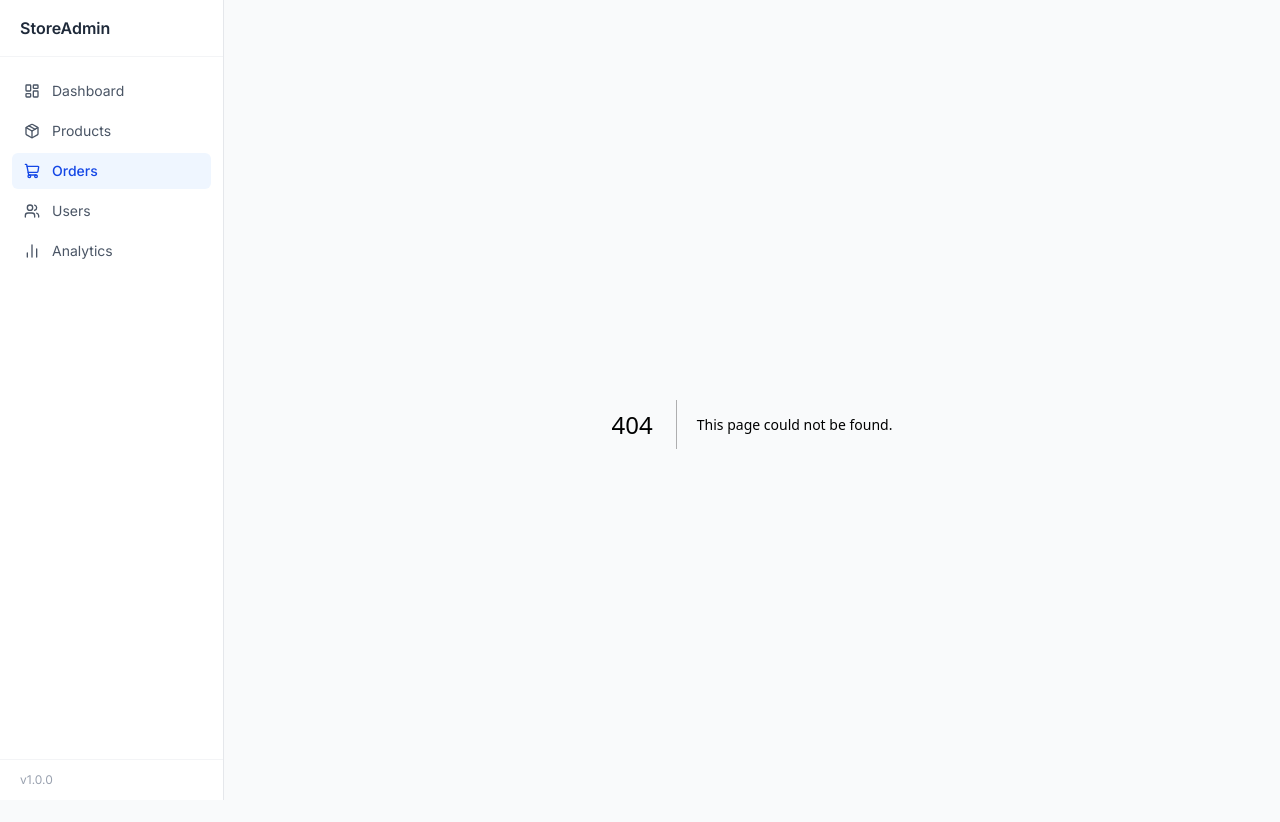
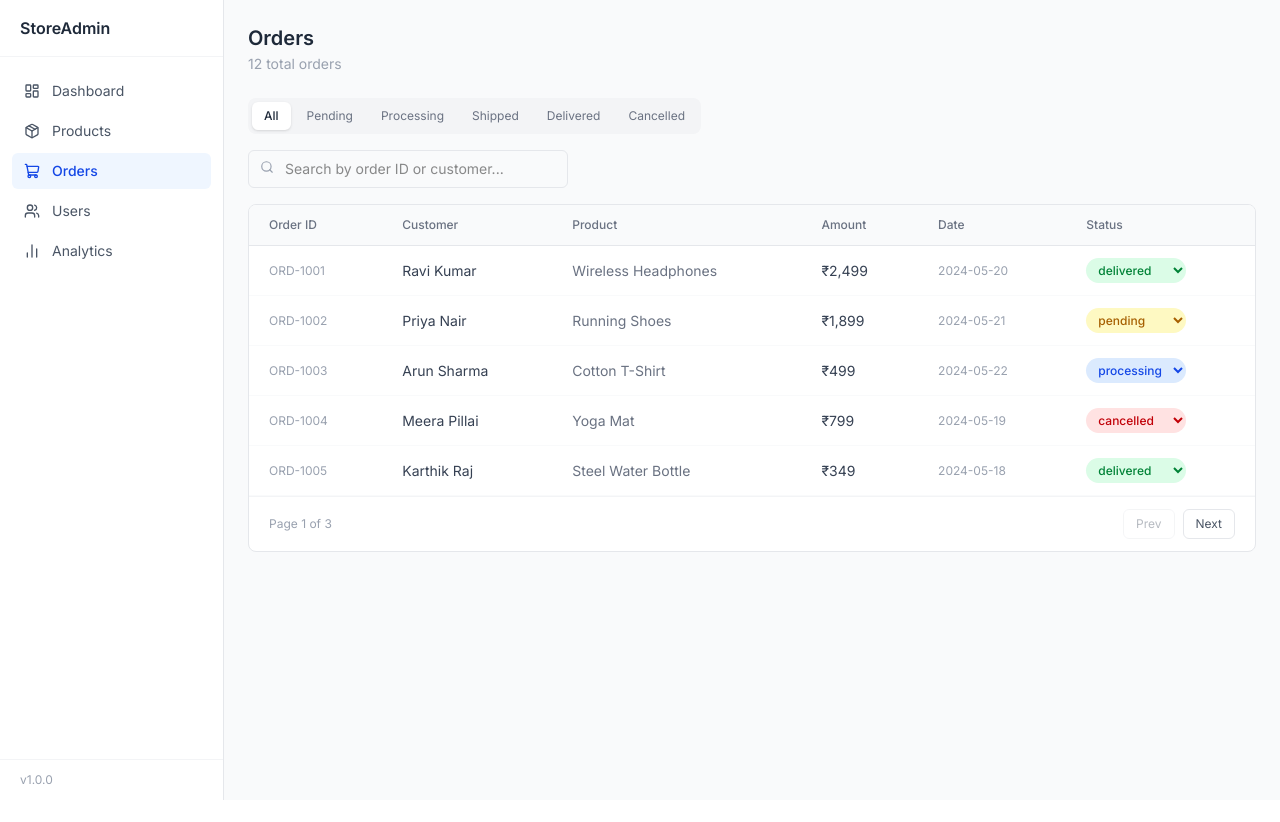
Before and after one commit to KISHORE1612AI/ecom-admin, a Next.js app: page /orders in a window 1280 px wide. Before the commit this address had no page. Shown: the top 822 px of the page. After the commit the page ends 800 px from the top, so only its background shows below. Built offline with nearby package versions, Linux system fonts and the light colour scheme.

Commit message:
feat: add order management with status filter tabs and pagination.

```diff
--- /dev/null
+++ b/app/orders/page.tsx
@@ -0,0 +1,142 @@
+// app/orders/page.tsx
+"use client";
+import { useState } from "react";
+import { orders as initialOrders } from "@/lib/data";
+import { Search } from "lucide-react";
+
+const STATUS_OPTIONS = ["all", "pending", "processing", "shipped", "delivered", "cancelled"];
+
+const statusColors: Record<string, string> = {
+  delivered: "bg-green-100 text-green-700",
+  pending: "bg-yellow-100 text-yellow-700",
+  processing: "bg-blue-100 text-blue-700",
+  shipped: "bg-purple-100 text-purple-700",
+  cancelled: "bg-red-100 text-red-700",
+};
+
+export default function OrdersPage() {
+  const [orders, setOrders] = useState(initialOrders);
+  const [search, setSearch] = useState("");
+  const [statusFilter, setStatusFilter] = useState("all");
+  // BUG 3: currentPage starts at 0 instead of 1, causing the first page to be page 0
+  const [currentPage, setCurrentPage] = useState(0);
+  const perPage = 5;
+
+  const filtered = orders.filter((o) => {
+    const matchSearch =
+      o.id.toLowerCase().includes(search.toLowerCase()) ||
+      o.customer.toLowerCase().includes(search.toLowerCase());
+    const matchStatus = statusFilter === "all" || o.status === statusFilter;
+    return matchSearch && matchStatus;
+  });
+
+  // BUG 4: totalPages is calculated before filtering, so pagination count is always wrong
+  const totalPages = Math.ceil(orders.length / perPage);
+  const paginated = filtered.slice(currentPage * perPage, currentPage * perPage + perPage);
+
+  const handleStatusChange = (id: string, newStatus: string) => {
+    setOrders(orders.map((o) => (o.id === id ? { ...o, status: newStatus } : o)));
+  };
+
+  return (
+    <div>
+      <div className="mb-6">
+        <h1 className="text-xl font-semibold text-gray-800">Orders</h1>
+        <p className="text-sm text-gray-400 mt-0.5">{orders.length} total orders</p>
+      </div>
+
+      {/* Status Tabs */}
+      <div className="flex gap-1 mb-4 bg-gray-100 p-1 rounded-lg w-fit">
+        {STATUS_OPTIONS.map((s) => (
+          <button
+            key={s}
+            onClick={() => { setStatusFilter(s); setCurrentPage(0); }}
+            className={`text-xs px-3 py-1.5 rounded-md capitalize transition-colors ${
+              statusFilter === s ? "bg-white text-gray-800 shadow-sm font-medium" : "text-gray-500 hover:text-gray-700"
+            }`}
+          >
+            {s}
+          </button>
+        ))}
+      </div>
+
+      {/* Search */}
+      <div className="relative max-w-xs mb-4">
+        <Search size={14} className="absolute left-3 top-2.5 text-gray-400" />
+        <input
+          type="text"
+          placeholder="Search by order ID or customer..."
+          value={search}
+          onChange={(e) => setSearch(e.target.value)}
+          className="w-full pl-9 pr-3 py-2 text-sm border border-gray-200 rounded-md focus:outline-none focus:ring-1 focus:ring-blue-400"
+        />
+      </div>
+
+      {/* Table */}
+      <div className="bg-white border border-gray-200 rounded-lg overflow-hidden">
+        <table className="w-full text-sm">
+          <thead className="bg-gray-50 border-b border-gray-200">
+            <tr className="text-left text-xs text-gray-500">
+              <th className="px-5 py-3 font-medium">Order ID</th>
+              <th className="px-5 py-3 font-medium">Customer</th>
+              <th className="px-5 py-3 font-medium">Product</th>
+              <th className="px-5 py-3 font-medium">Amount</th>
+              <th className="px-5 py-3 font-medium">Date</th>
+              <th className="px-5 py-3 font-medium">Status</th>
+            </tr>
+          </thead>
+          <tbody>
+            {paginated.map((order) => (
+              <tr key={order.id} className="border-b border-gray-50 hover:bg-gray-50">
+                <td className="px-5 py-3 font-mono text-xs text-gray-400">{order.id}</td>
+                <td className="px-5 py-3 text-gray-700">{order.customer}</td>
+                <td className="px-5 py-3 text-gray-500">{order.product}</td>
+                <td className="px-5 py-3 text-gray-700">₹{order.amount.toLocaleString()}</td>
+                <td className="px-5 py-3 text-gray-400 text-xs">{order.date}</td>
+                <td className="px-5 py-3">
+                  <select
+                    value={order.status}
+                    onChange={(e) => handleStatusChange(order.id, e.target.value)}
+                    className={`text-xs px-2 py-1 rounded-full border-0 font-medium cursor-pointer focus:outline-none ${statusColors[order.status]}`}
+                  >
+                    {STATUS_OPTIONS.filter((s) => s !== "all").map((s) => (
+                      <option key={s} value={s} className="bg-white text-gray-700">{s}</option>
+                    ))}
+                  </select>
+                </td>
+              </tr>
+            ))}
+            {paginated.length === 0 && (
+              <tr>
+                <td colSpan={6} className="px-5 py-8 text-center text-gray-400 text-sm">No orders found.</td>
+              </tr>
+            )}
+          </tbody>
+        </table>
+
+        {/* Pagination */}
+        <div className="flex items-center justify-between px-5 py-3 border-t border-gray-100">
+          <span className="text-xs text-gray-400">
+            Page {currentPage + 1} of {totalPages}
+          </span>
+          <div className="flex gap-2">
+            <button
+              onClick={() => setCurrentPage((p) => Math.max(0, p - 1))}
+              disabled={currentPage === 0}
+              className="text-xs px-3 py-1.5 border border-gray-200 rounded-md text-gray-600 disabled:opacity-40 hover:bg-gray-50"
+            >
+              Prev
+            </button>
+            <button
+              onClick={() => setCurrentPage((p) => Math.min(totalPages - 1, p + 1))}
+              disabled={currentPage >= totalPages - 1}
+              className="text-xs px-3 py-1.5 border border-gray-200 rounded-md text-gray-600 disabled:opacity-40 hover:bg-gray-50"
+            >
+              Next
+            </button>
+          </div>
+        </div>
+      </div>
+    </div>
+  );
+}
```
